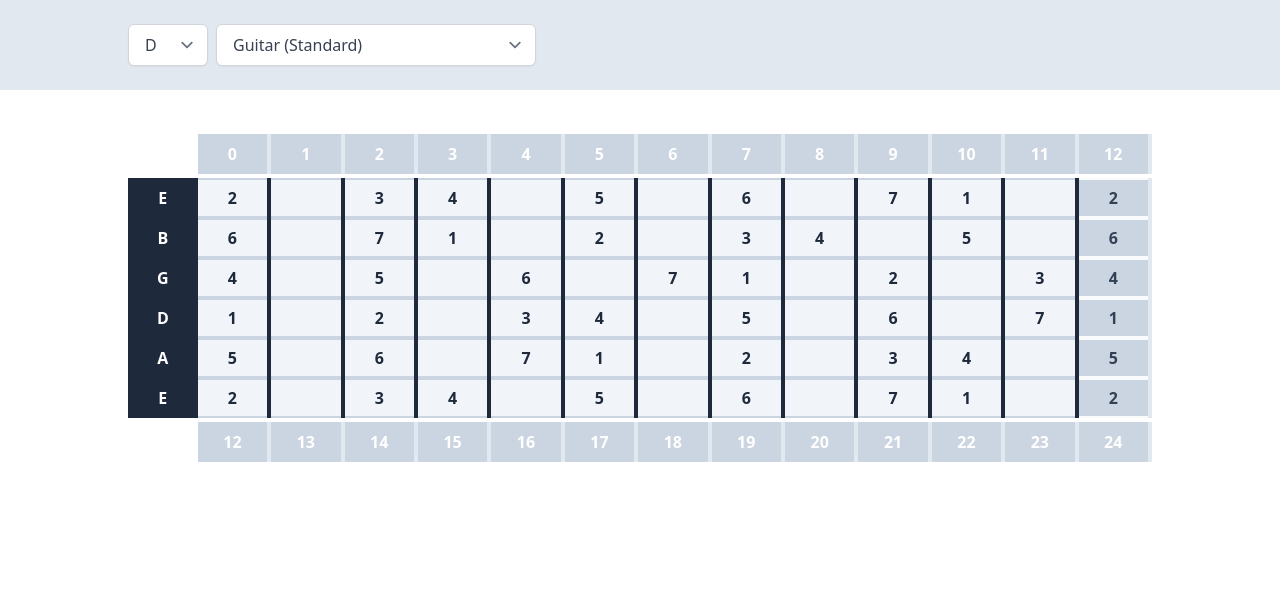
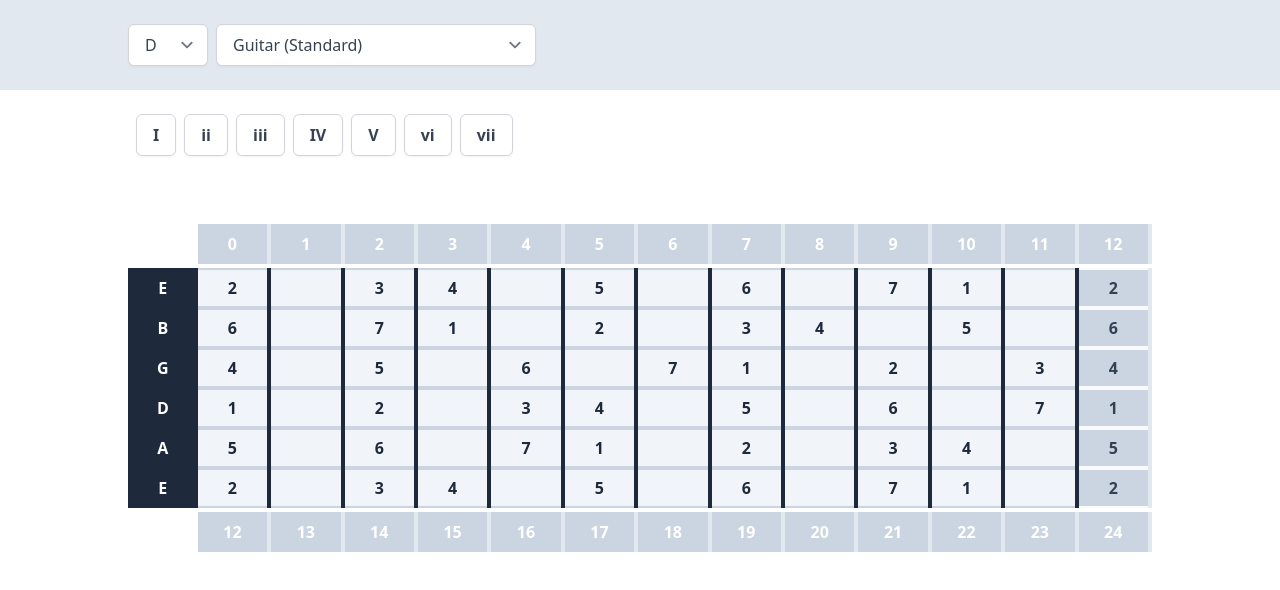
Before and after one commit to howardah/chord-visualizer, a Nuxt app: page / in a window 1280 px wide. Shown: the top 590 px of the page. Built offline with nearby package versions, Linux system fonts and the light colour scheme.

Commit message:
Push highlighter

```diff
--- a/pages/index.vue
+++ b/pages/index.vue
@@ -13,6 +13,12 @@
       </div>
     </div>
 
+    <div class="w-full p-2 m-auto max-w-screen-lg">
+      <div class="flex flex-row gap-2">
+        <button class="chord-button" :class="{ active: c === chord }" v-for="c in chords" :key="c" @click="toggleChord(c)">{{ c }}</button>
+      </div>
+    </div>
+
     <div class="container">
       <div class="fretboard">
         <div class="fret-numbers my-1">
@@ -24,7 +30,7 @@
         <div class="string" v-for="(string, index) in strings" :key="index">
           <div class="string-label">{{ string.string }}</div>
           <div class="fret" v-for="fret in string.frets" :key="fret.fret">
-            <div class="fret-label">{{ fret.interval }}</div>
+            <div class="fret-label" :class="{ highlight: fret.highlight }">{{ fret.interval }}</div>
           </div>
         </div>
         <div class="fret-numbers my-1">
@@ -49,6 +55,30 @@ definePageMeta({
 useHead({
   title: "Chord Visualizer",
 });
+
+type Chord = 'I' | 'ii' | 'iii' | 'IV' | 'V' | 'vi' | 'vii';
+
+const chords: Chord[] = ['I', 'ii', 'iii', 'IV', 'V', 'vi', 'vii'];
+
+const chordDictionary: Record<Chord, number[]> = {
+  I: [1, 3, 5],
+  ii: [2, 4, 6],
+  iii: [3, 5, 7],
+  IV: [4, 6, 1],
+  V: [5, 7, 2],
+  vi: [6, 1, 3],
+  vii: [7, 2, 4],
+};
+
+const chord = ref<Chord | null>();
+
+const toggleChord = (c: Chord) => {
+  if (chord.value === c) {
+    chord.value = null;
+  } else {
+    chord.value = c;
+  }
+};
 
 // const stringNotes: Note[] = ["E", "A", "D", "G", "B", "E"];
 const instrument = ref<Instrument>(instruments[0]);
@@ -82,10 +112,14 @@ const strings = computed(() => {
       string,
       frets: Array.from({ length: 13 }, (_, index) => index + 1).map((fret) => {
         const note = value(noteValues[string as Note] + fret - 1);
+        const interval = chart.value[note] || "";
+        const highlight = chord.value ? chordDictionary[chord.value].includes(chart.value[note]) : false;
+
         return {
           fret,
-          note: note,
-          interval: chart.value[note] || "",
+          note,
+          interval,
+          highlight,
         };
       }),
     };
@@ -161,6 +195,10 @@ onMounted(() => {
         .fret-label {
           @apply w-full h-10 border-y-2 border-y-slate-300;
           @apply flex items-center justify-center text-slate-800 font-bold;
+
+          &.highlight {
+            @apply bg-slate-500 text-white;
+          }
         }
 
         &:nth-child(14) {
@@ -205,4 +243,15 @@ select {
     @apply max-w-60;
   }
 }
+
+.chord-button {
+  @apply px-4 py-2 my-4;
+  @apply bg-white border border-gray-300 rounded-md shadow-sm;
+  @apply text-base text-gray-700 font-bold;
+  @apply appearance-none;
+
+  &.active {
+    @apply bg-slate-500 text-white;
+  }
+}
 </style>
```
